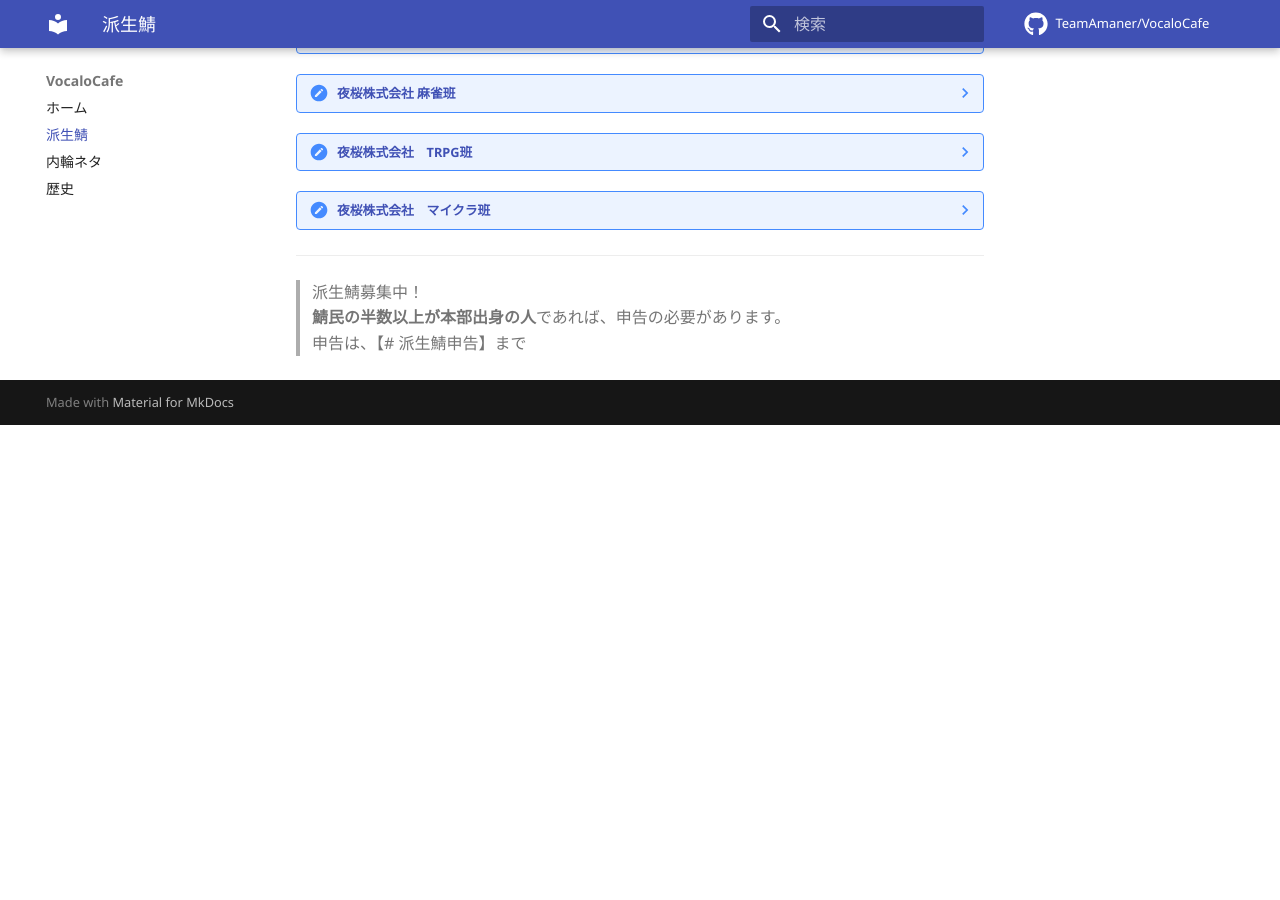
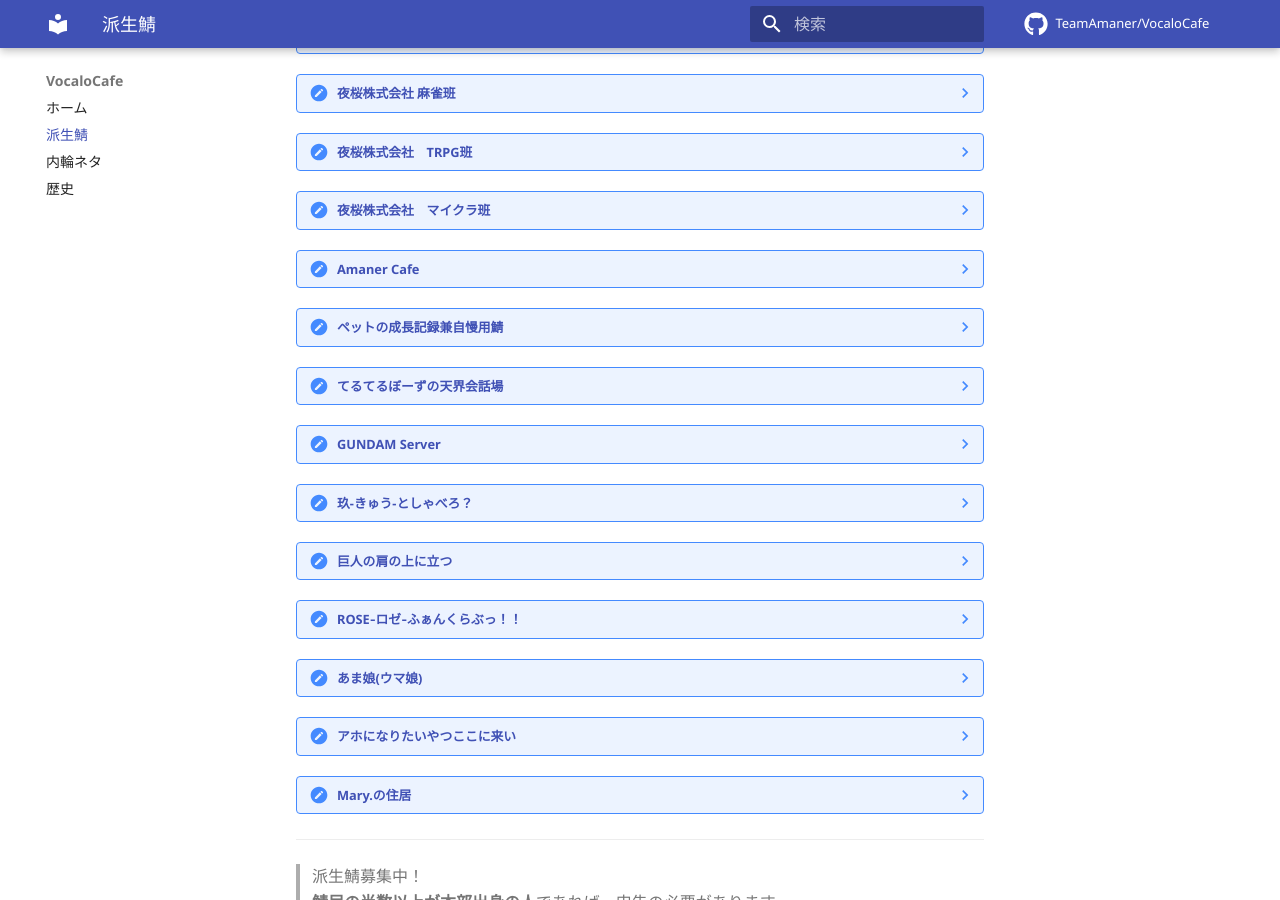
Before and after one commit to TeamAmaner/TeamAmaner.github.io, an MkDocs documentation site: the page built from docs/servers.md, in a window 1280 px wide and 900 px high, scrolled down 1028 px. Built offline with MkDocs 1.6.1 and Material for MkDocs 9.7.7, drawn with Linux system fonts in a browser that asks for light colours; comment, search, counter and statistics services are not loaded; before the commit the page ends 1453 px from its top, so only the background shows below that.

Commit message:
[Add]: 追加してなかった派生鯖を追加
- 切れてるリンクがいくつかあるから、everyoneを送信した

```diff
--- a/docs/servers.md
+++ b/docs/servers.md
@@ -75,7 +75,42 @@
     ※botが反応しないのは仕様です。なんかあれば鯖主呼んでください。
 
 
-<!-- ??? note "[Amaner Cafe] -->
+??? note "[Amaner Cafe](https://discord.gg/SZfzRbfxzg)"
+    いろいろな鯖をまとめた鯖
+
+??? note "[ペットの成長記録兼自慢用鯖](https://discord.gg/Rgv6ayKbzf)"
+    ペットの自慢するための鯖（ペット飼ってなくても大歓迎です！！！！！！！）
+
+??? note "[てるてるぼーずの天界会話場](https://discord.gg/7pNGkGuW)"
+    ・適当に運営します。
+    ・ゲーム、雑談、なんでもおkな鯖です。
+    ・愚痴や病み吐きにも使用可能です。
+
+??? note "[GUNDAM Server](https://discord.gg/3cfRx94eQK)"
+    ガンダムが好きな人が集まるサーバーです。
+    まだあんまり知らないよって方も既存の方親切に教えてくれると思います。
+
+??? note "[玖-きゅう-としゃべろ？](https://discord.gg/KDs2sPA5)"
+    なんと・・・この度私、玖‐きゅう‐のサーバーが作られました！！
+
+??? note "[巨人の肩の上に立つ](https://discord.gg/yaTCbMcqeB)"
+    ただの雑学まとめる系の鯖
+
+??? note "[ROSE‐ロゼ‐ふぁんくらぶっ！！](https://discord.gg/NugveFwP)"
+    ROSE‐ロゼ‐を推したいあなたへ是非！！
+
+??? note "[あま娘(ウマ娘)](https://discord.gg/GYAXCHbsbn)"
+    読んで字のごとく
+
+??? note "[アホになりたいやつここに来い](https://discord.gg/asMQ2BBF)"
+    アホが集う場所です()
+
+??? note "[Mary.の住居](https://discord.gg/z4r5HnKh3d)"
+    にんげんちゃん、てるくん、あまからくん、ぷにょくん、あおいさん、あーさん、私の7人でやってます
+    まだ何もしてないけど()
+    いちおうRoseの姉妹グループらしいです
+    よろしくお願いします(？)
+
 
 ---
 
```
